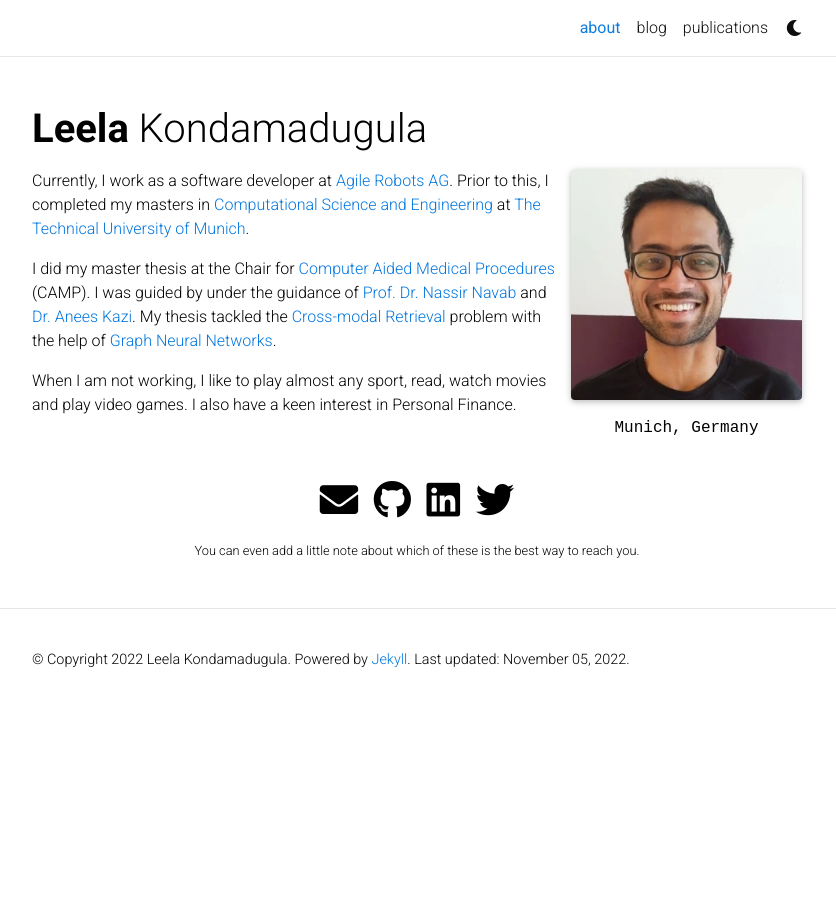
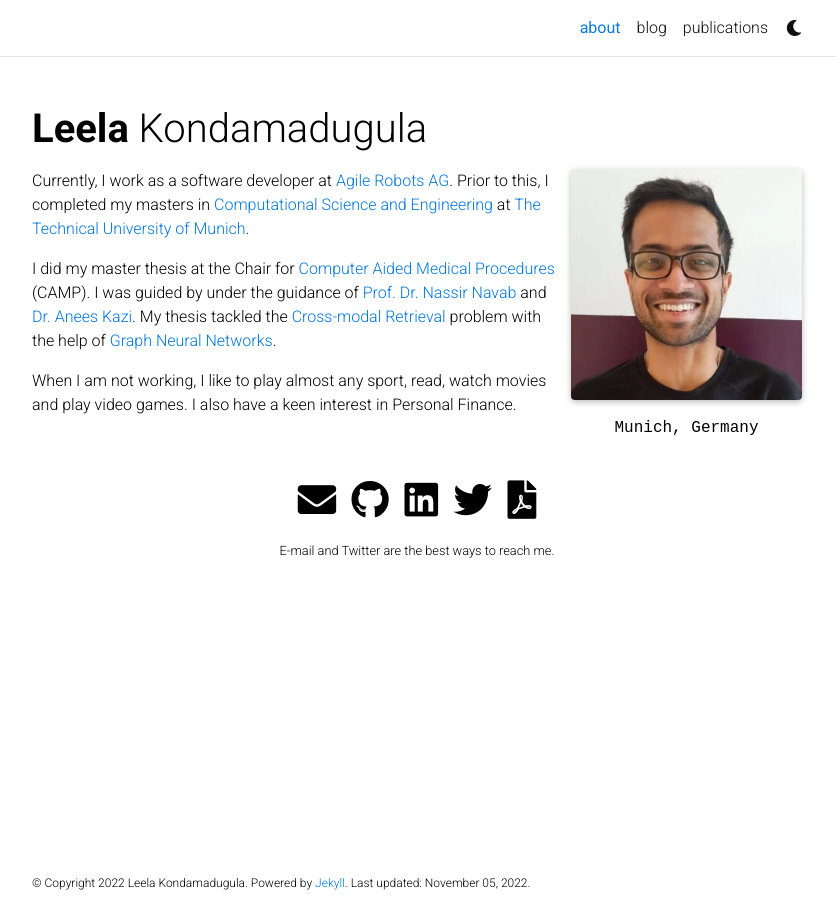
Before and after one commit to masaaldosey/masaaldosey.github.io, a Jekyll site: the page built from _pages/about.md, in a window 1280 px wide. Shown: the whole page, without its empty margins (223-1059 px from the left). Built offline with Jekyll 4.4.1, drawn with Linux system fonts in a browser that asks for light colours; full-size pictures stand in for the smaller copies a plugin makes; comment, search, counter and statistics services are not loaded; a style sheet for code colours, icons or effects is not loaded.

Commit message:
added cv to config file

```diff
--- a/_config.yml
+++ b/_config.yml
@@ -45,7 +45,7 @@ rss_icon: false
 # -----------------------------------------------------------------------------
 
 navbar_fixed: true
-footer_fixed: false
+footer_fixed: true
 
 # Dimensions
 max_width: 800px
@@ -64,6 +64,7 @@ og_image: # The site-wide (default for all links) Open Graph preview image
 # Social integration
 # -----------------------------------------------------------------------------
 
+cv_url: cv.pdf
 github_username: masaaldosey # your GitHub user name
 gitlab_username: # your GitLab user name
 twitter_username: masaaldosey # your Twitter handle
@@ -92,7 +93,7 @@ facebook_id: # your facebook id
 discord_id: # your discord id (18-digit unique numerical identifier)
 
 contact_note: >
-  You can even add a little note about which of these is the best way to reach you.
+  E-mail and Twitter are the best ways to reach me.
 
 # -----------------------------------------------------------------------------
 # Analytics and search engine verification
@@ -108,9 +109,9 @@ bing_site_verification:  # out your bing-site-verification ID (Bing Webmaster)
 # Blog
 # -----------------------------------------------------------------------------
 
-blog_name: # blog_name will be displayed in your blog page
+blog_name: blog # blog_name will be displayed in your blog page
 blog_nav_title: blog # your blog must have a title for it to be displayed in the nav bar
-blog_description: a simple whitespace theme for academics
+blog_description:
 permalink: /blog/:year/:title/
 
 # Pagination
@@ -203,7 +204,7 @@ jekyll-minifier:
 # -----------------------------------------------------------------------------
 
 jekyll-archives:
-  enabled: [year, tags, categories] # enables year, tag and category archives (remove if you need to disable one of them).
+  enabled: [year] # enables year, tag and category archives (remove if you need to disable one of them).
   layouts:
     year: archive-year
     tag: archive-tag
@@ -213,7 +214,7 @@ jekyll-archives:
     tag: '/blog/tag/:name/'
     category: '/blog/category/:name/'
 
-display_tags: ['formatting', 'images', 'links', 'math', 'code'] # this tags will be dispalyed on the front page of your blog
+display_tags: # this tags will be dispalyed on the front page of your blog
 
 # -----------------------------------------------------------------------------
 # Jekyll Scholar
```
